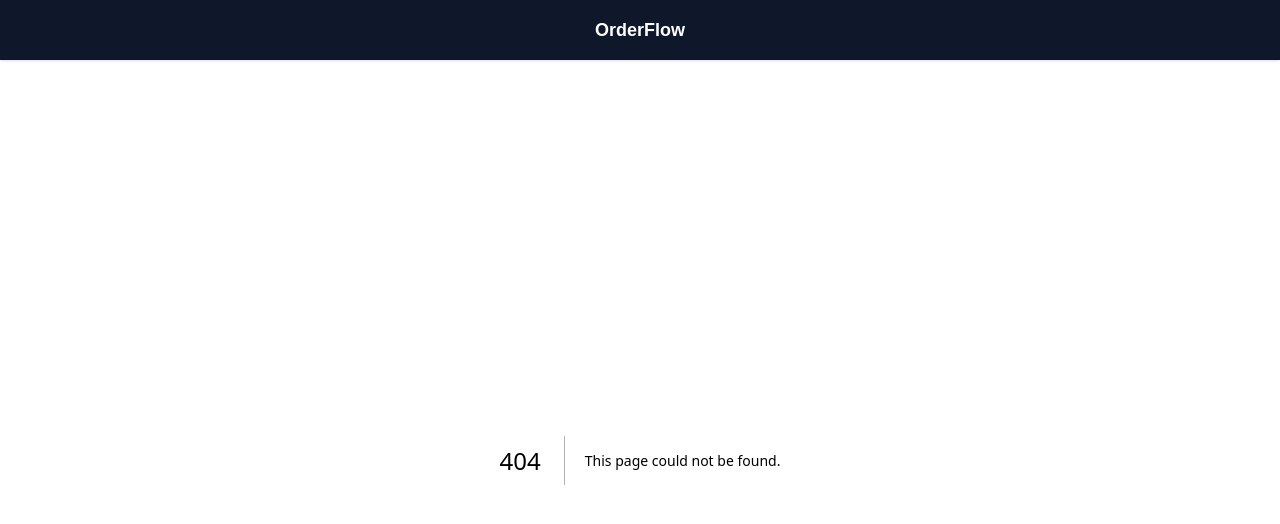
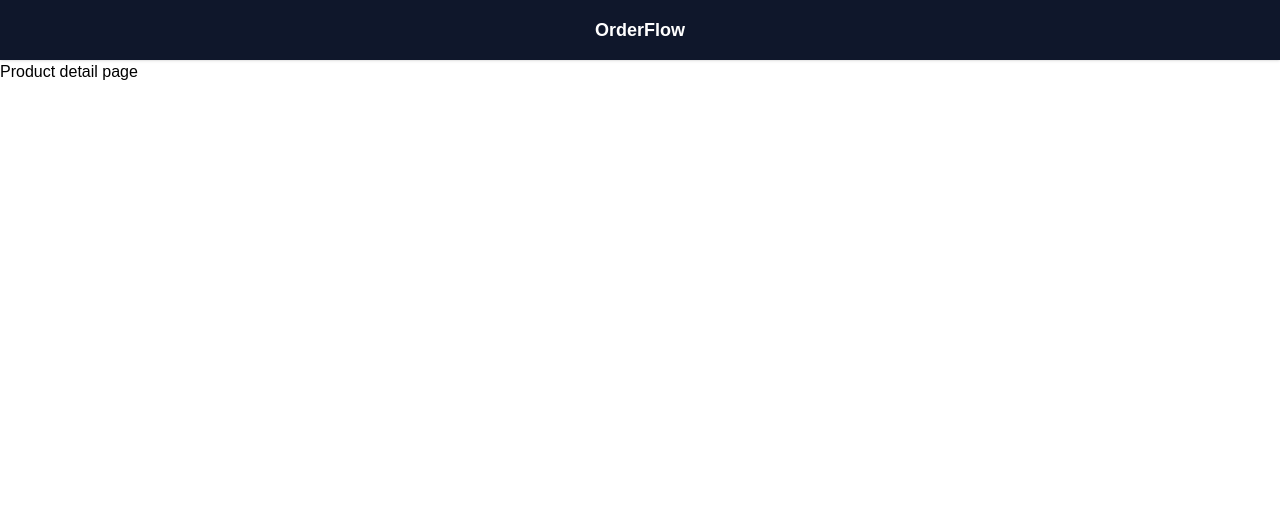
Before and after one commit to VietCT04/OrderFlow, a Next.js app in the folder frontend/: page /product/1 in a window 1280 px wide. Before the commit this address had no page. Shown: the top 524 px of the page. Built offline with nearby package versions, Linux system fonts and the light colour scheme.

Commit message:
feat: [frontend] Added product and product by id (#1)

```diff
--- /dev/null
+++ b/frontend/app/product/[id]/page.tsx
@@ -0,0 +1,5 @@
+import Image from "next/image";
+
+export default function ProductDetailPage() {
+  return <div className="text-black">Product detail page</div>;
+}
--- /dev/null
+++ b/frontend/app/product/page.tsx
@@ -0,0 +1,5 @@
+import Image from "next/image";
+
+export default function ProductPage() {
+  return <div className="text-black">Product list page</div>;
+}
```
